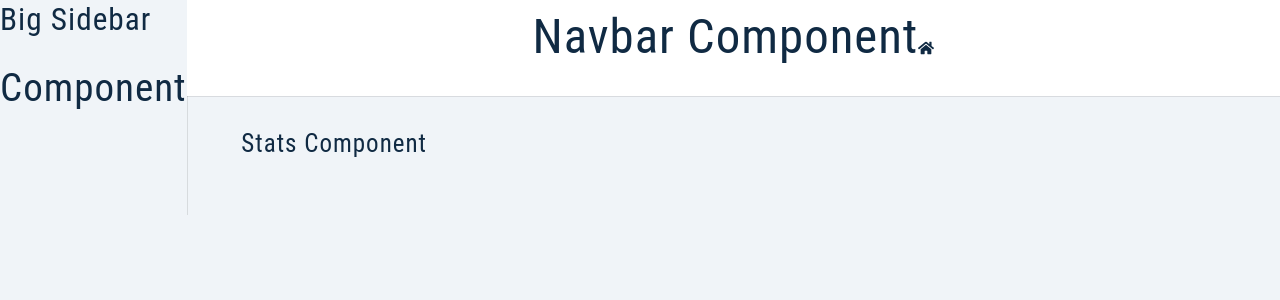
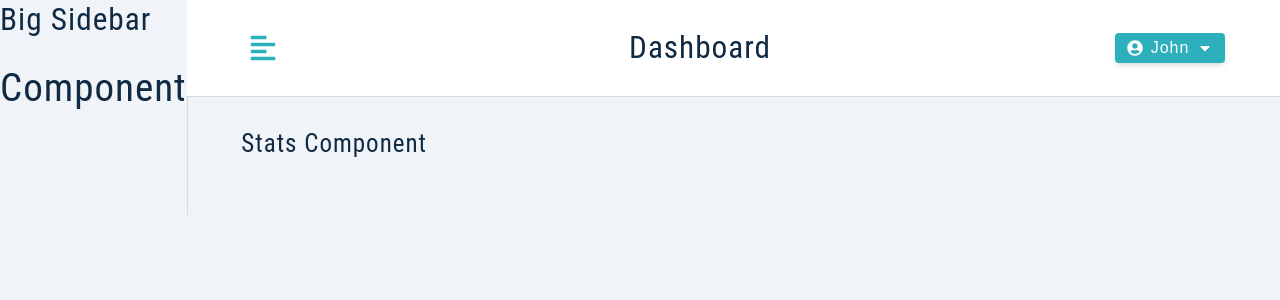
Before and after one commit to romenick-tester/jobify, a React (Create React App) app in the folder client/: page / in a window 1280 px wide. Shown: the top 300 px of the page. Built offline with nearby package versions, Linux system fonts and the light colour scheme; sample sign-in values are in the browser's storage.

Commit message:
052 CLIENT: navbar component layout

```diff
--- a/client/src/components/Navbar/index.js
+++ b/client/src/components/Navbar/index.js
@@ -1,12 +1,34 @@
-import React from "react";
+import React, { useState } from "react";
 import Wrapper from "../../assets/wrappers/Navbar";
-import { FaHome } from "react-icons/fa";
-
+import { FaAlignLeft, FaUserCircle, FaCaretDown } from "react-icons/fa";
+import Logo from "../Logo";
 
 const Navbar = () => {
+    const [showDropdown, setShowDropdown] = useState(false);
+
     return (
         <Wrapper>
-            <h1>navbar component</h1> <FaHome />
+            <div className="nav-center">
+                <button className="toggle-btn" onClick={() => console.log("toggle sidebar")}>
+                    <FaAlignLeft />
+                </button>
+                <div>
+                    <Logo />
+                    <h3 className="logo-text">dashboard</h3>
+                </div>
+                <div className="btn-container">
+                    <button className="btn" type="button" onClick={() => setShowDropdown(!showDropdown)}>
+                        <FaUserCircle />
+                        John
+                        <FaCaretDown />
+                    </button>
+                    <div className={`dropdown ${showDropdown && "show-dropdown"}`}>
+                        <button className="dropdown-btn" type="button">
+                            logout
+                        </button>
+                    </div>
+                </div>
+            </div>
         </Wrapper>
     )
 }
--- a/client/src/components/index.js
+++ b/client/src/components/index.js
@@ -1,4 +1,4 @@
-import Logo from "./Logo/Logo";
+import Logo from "./Logo";
 import FormRow from "./FormRow/FormRow";
 import Alert from "./Alert/Alert";
 import Navbar from "./Navbar";
```
Also changed, not shown: client/src/components/Logo/index.js (renamed from client/src/components/Logo/Logo.js).
